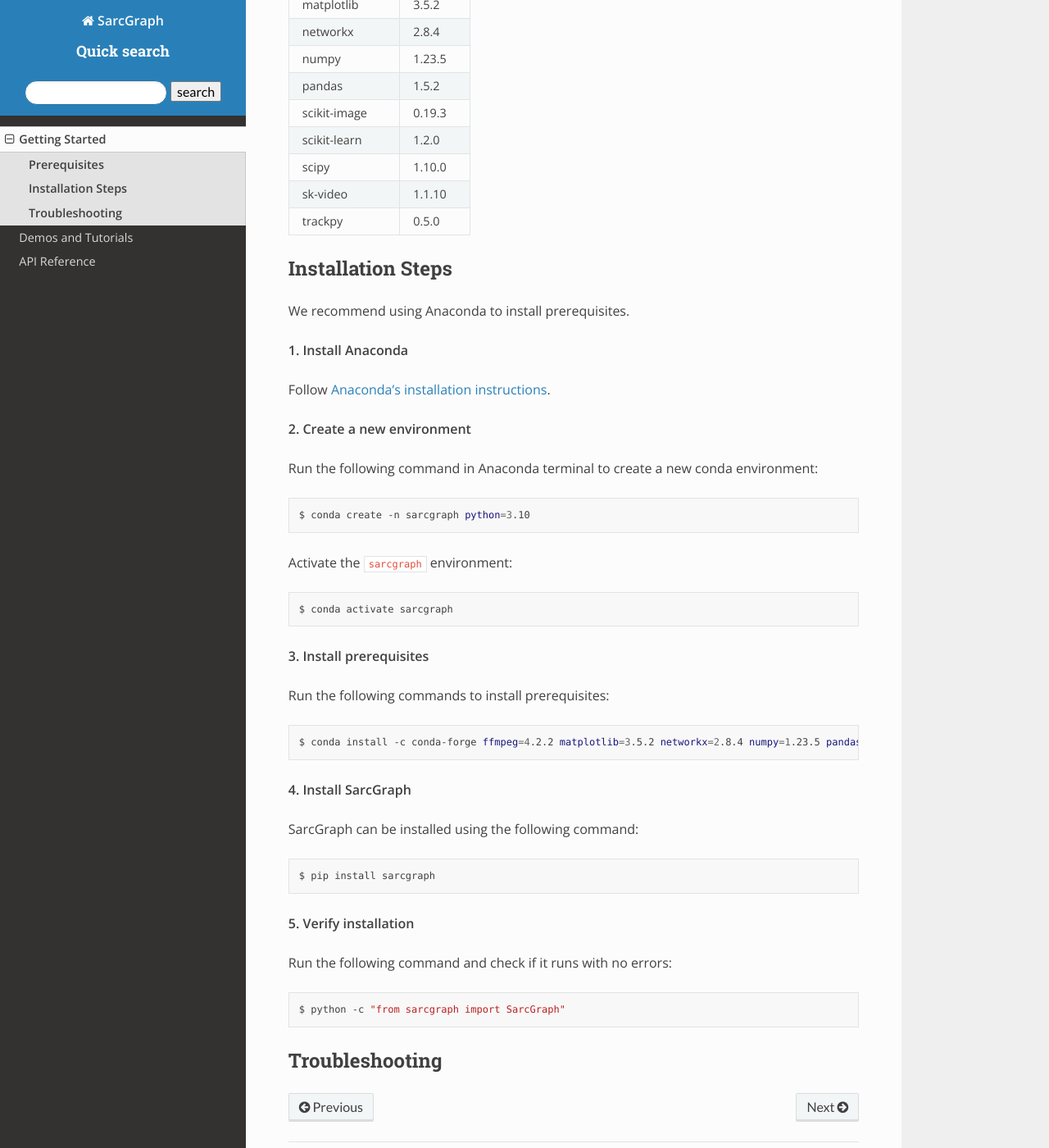
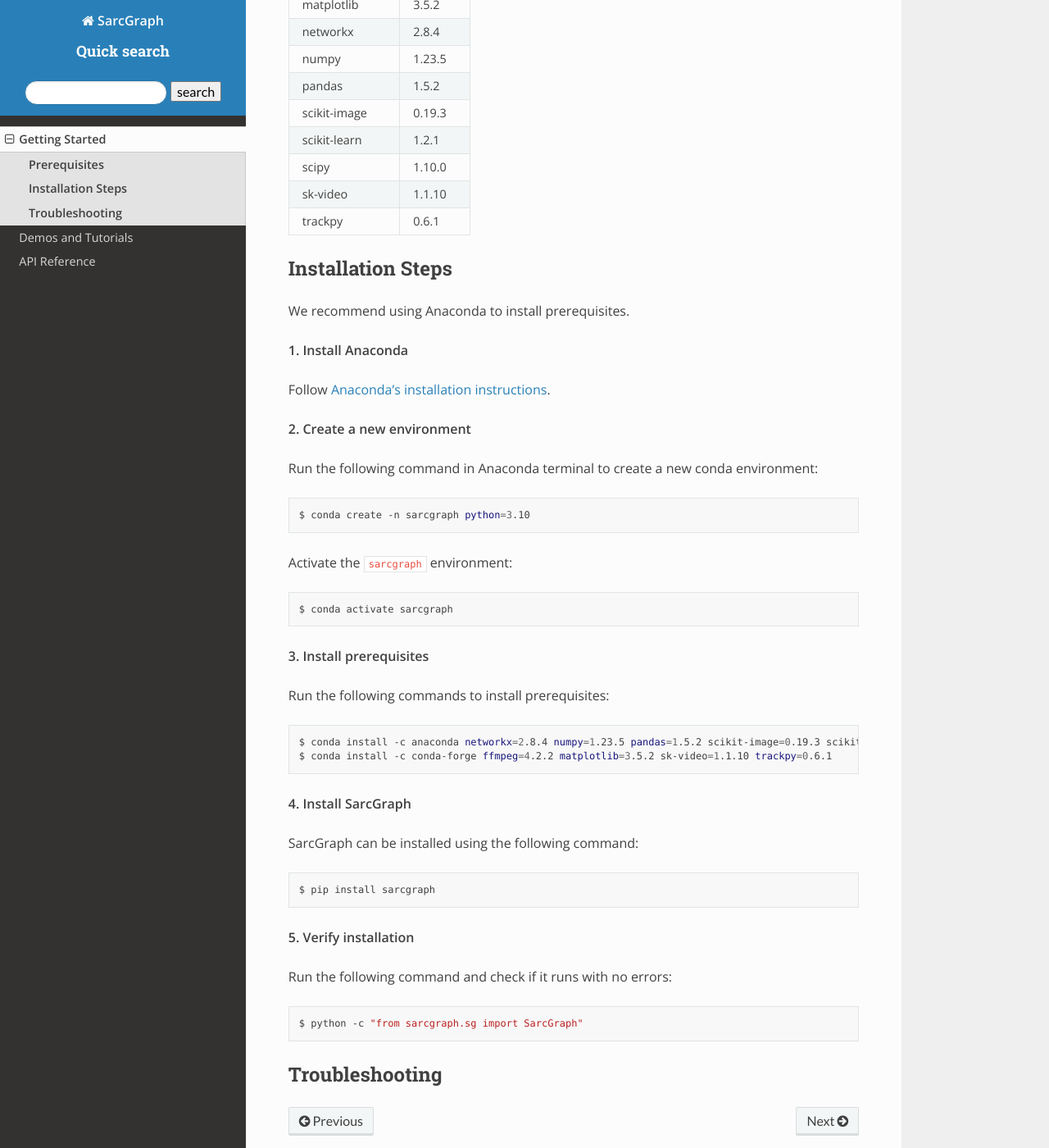
Before and after one commit to Sarc-Graph/sarcgraph, a Sphinx documentation site: the page built from docs/source/installation.rst, in a window 1280 px wide and 1400 px high, scrolled down 392 px. Shown: the whole window at 82% size. Built offline with Sphinx 7.4.7 and the Read the Docs theme 2.0.0, drawn with Linux system fonts in a browser that asks for light colours; pages that are not in the unit, such as notebooks, are missing from menus.

Commit message:
fix documentation

```diff
--- a/docs/source/installation.rst
+++ b/docs/source/installation.rst
@@ -25,13 +25,13 @@ SarcGraph needs the following packages to run:
 +-------------------+---------+
 | scikit-image      | 0.19.3  |
 +-------------------+---------+
-| scikit-learn      | 1.2.0   |
+| scikit-learn      | 1.2.1   |
 +-------------------+---------+
 | scipy             | 1.10.0  |
 +-------------------+---------+
 | sk-video          | 1.1.10  |
 +-------------------+---------+
-| trackpy           | 0.5.0   |
+| trackpy           | 0.6.1   |
 +-------------------+---------+
 
 **Installation Steps**
@@ -63,7 +63,8 @@ Run the following commands to install prerequisites:
 
 .. code-block:: bash
 
-    $ conda install -c conda-forge ffmpeg=4.2.2 matplotlib=3.5.2 networkx=2.8.4 numpy=1.23.5 pandas=1.5.2 scikit-image=0.19.3 scikit-learn=1.2.0 scipy=1.10.0 scikit-video=1.1.10 trackpy=0.5.0
+    $ conda install -c anaconda networkx=2.8.4 numpy=1.23.5 pandas=1.5.2 scikit-image=0.19.3 scikit-learn=1.2.1 scipy=1.10.0
+    $ conda install -c conda-forge ffmpeg=4.2.2 matplotlib=3.5.2 sk-video=1.1.10 trackpy=0.6.1
 
 **4. Install SarcGraph**
 
@@ -79,7 +80,7 @@ Run the following command and check if it runs with no errors:
 
 .. code-block:: bash
 
-    $ python -c "from sarcgraph import SarcGraph"
+    $ python -c "from sarcgraph.sg import SarcGraph"
 
 **Troubleshooting**
 -------------------
```
Also changed, not shown: README.md (+1 -1 lines), docs/source/tutorial/basics.ipynb.
